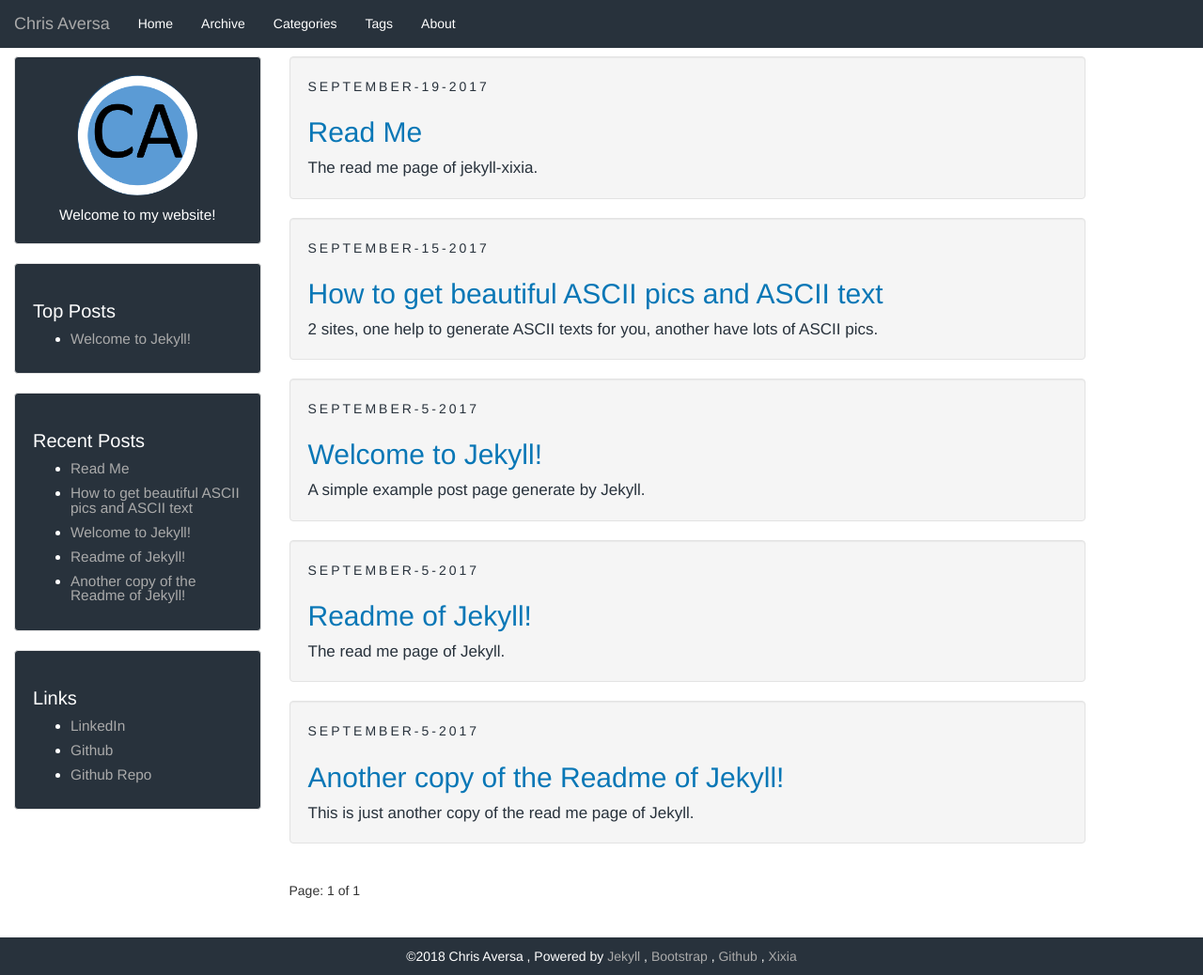
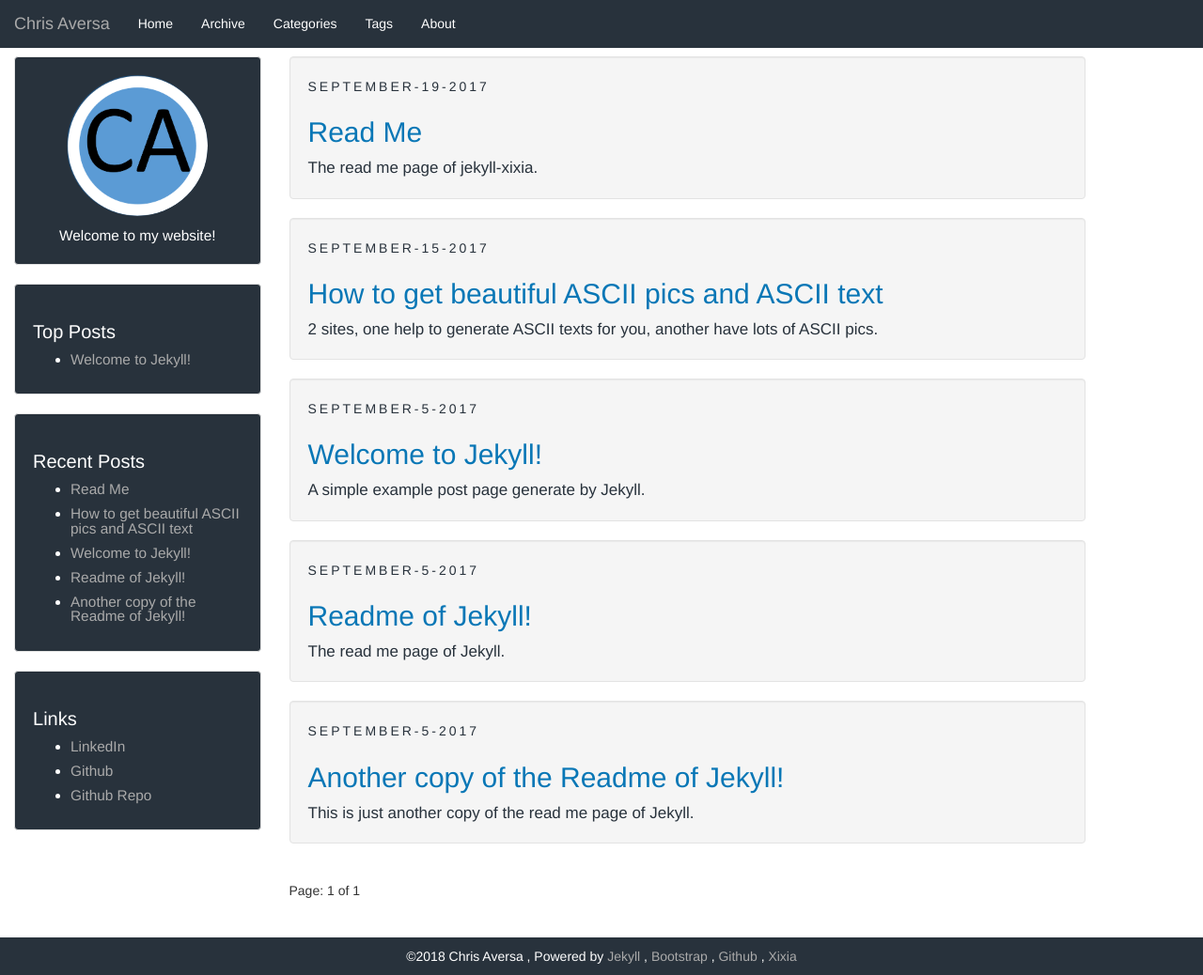
Before and after one commit to chrisaversa/chrisaversa.github.io, a Jekyll site: the page built from index.html, in a window 1280 px wide and 1038 px high. Shown: the whole window at 94% size. Built offline with Jekyll 4.4.1, drawn with Linux system fonts in a browser that asks for light colours; the list of posts is cut into pages by our own code.

Commit message:
Update sidebar.html

```diff
--- a/_includes/sidebar.html
+++ b/_includes/sidebar.html
@@ -2,7 +2,7 @@
 <div class="sidebar well">
     <header class="sidebar-header" role="banner">
         <a href="{{ site.baseurl }}/">
-            <img src="{{ site.baseurl }}/assets/images/favicon.png" class="img-circle" width="128" height="128" />
+            <img src="{{ site.baseurl }}/assets/images/favicon.png" class="img-circle" width="150" height="150" />
         </a>
         <!--
         <h3 class="title">
```
